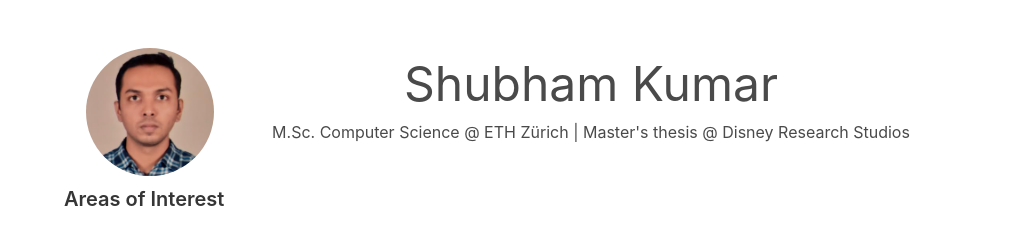
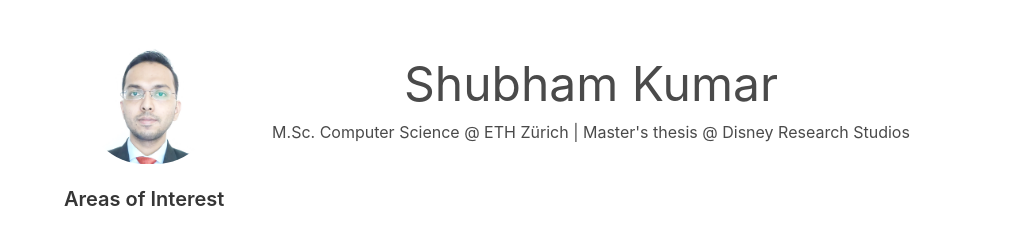
Before and after one commit to shubhamkriitr/shubham.github.io, a website: page index.html in a window 1280 px wide. Shown: the top 232 px of the page, 0-1028 px from the left. Drawn offline with Linux system fonts and the light colour scheme.

Commit message:
update info

```diff
--- a/index.html
+++ b/index.html
@@ -23,7 +23,7 @@
 
               <div class="media " style="justify-content: center">
                   <figure class="image is-128x128">
-                    <img src="res/images/profile_picture_00.png" class="is-rounded" alt="Profile picture">
+                    <img src="res/images/profile_picture_01_30dpi.jpeg" class="is-rounded" alt="Profile picture">
                   </figure>
               </div>
 
```
Also changed, not shown: res/sass/mystyle.scss (+10 -0 lines), res/images/profile_picture_01_30dpi.jpeg (added).
